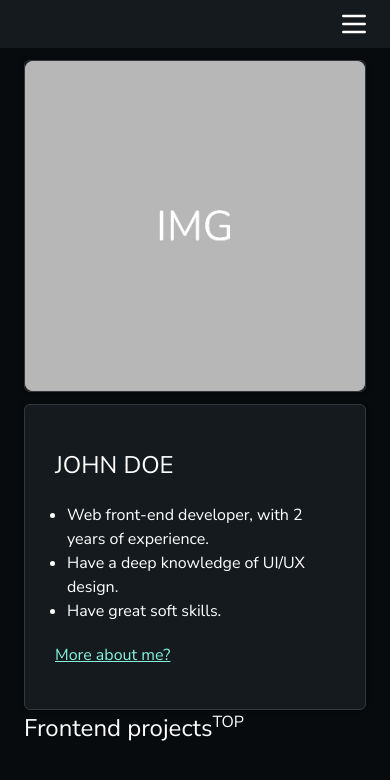
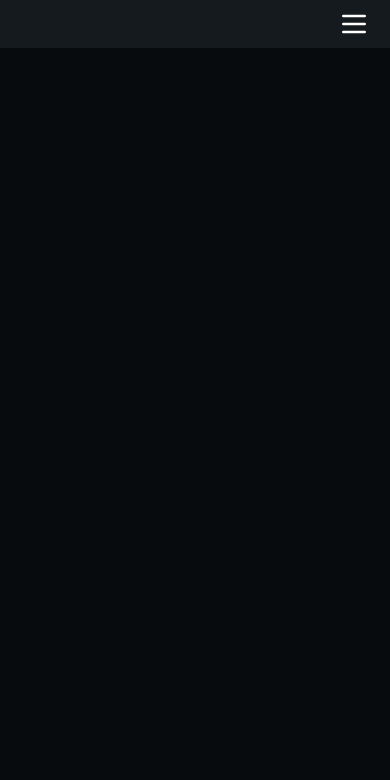
Before and after one commit to itsaslanov/new-aslanov.uz, a Vue app: page / in a window 390 px wide. Shown: the top 780 px of the page. Built offline with nearby package versions, Linux system fonts and the light colour scheme.

Commit message:
button, bade, header done

```diff
--- a/src/App.vue
+++ b/src/App.vue
@@ -9,8 +9,9 @@ import BaseBadge from './components/base/BaseBadge.vue';
 <template>
   <AppNav />
   <div class="max-w-[1080px] px-24px xl:px-0 mx-auto">
-    <AppHeader />
-    <BaseBadge />
+    <!-- <AppHeader class="mt-12px" /> -->
+    <!-- <BaseBadge class="mt-14px" contentText="Front-end projects" :badge="true"/>  -->
+
   </div>
 
   <!-- <RouterView /> -->
--- a/src/components/app/AppHeader.vue
+++ b/src/components/app/AppHeader.vue
@@ -3,7 +3,7 @@
 </script>
 
 <template>
-  <div class="flex flex-col gap-12px md:gap-20px md:flex-row mt-12px md:mt-0px">
+  <div class="flex flex-col gap-12px md:gap-20px md:flex-row md:mt-0px">
     <div class="w-full md:max-w-[275px]">
       <img src="../../assets/person.png" class="w-full border border-lightBlue rounded-6px custom-box-shadow">
     </div>
--- a/src/components/base/BaseBadge.vue
+++ b/src/components/base/BaseBadge.vue
@@ -1,8 +1,30 @@
-<script setup></script>
+<script setup>
+import { computed } from 'vue'
+
+const props = defineProps({
+  contentText: {
+    type: String
+  },
+  badge: {
+    type: Boolean,
+    default: false
+  }
+})
+
+const badgeClass = computed(() => {
+  if (props.badge === false) {
+    return 'hidden'
+  } else {
+    'block'
+  }
+})
+
+</script>
 
 <template>
-  <div class="flex">
-    <h1 class="text-[24px]">Frontend projects</h1>
-    <span class="uppercase lightRed">Top</span>
+  <div class="flex gap-[5px]">
+    <h1 class="text-[24px] text-aqua">{{ contentText }}</h1>
+    <span :class="badgeClass"
+      class="uppercase bg-lightRed h-max px-12px py-2px rounded-[4px] self-center font-bold">Top</span>
   </div>
 </template>
```
Also changed, not shown: src/components/base/BaseButton.vue (added, +7 -0 lines).
